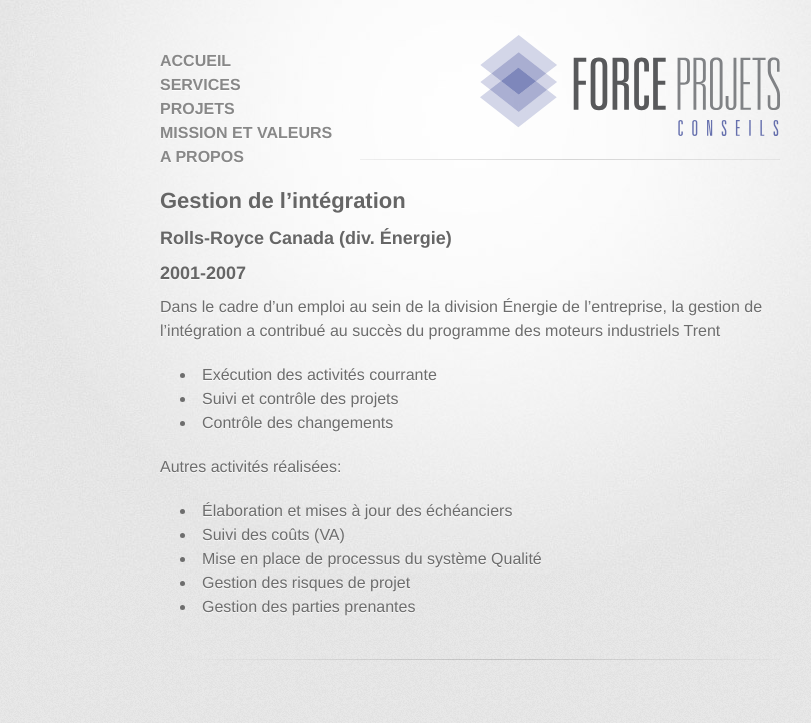
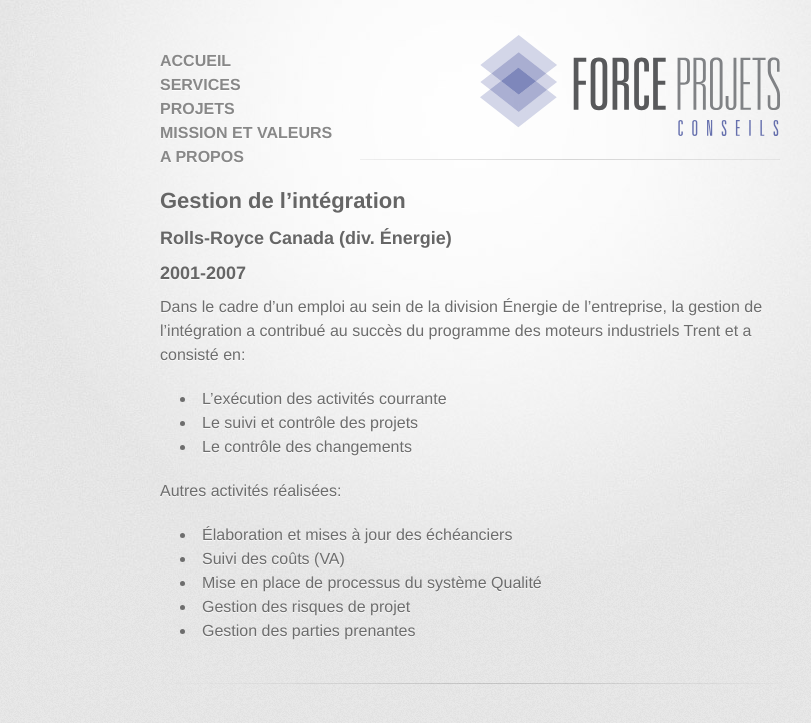
Before and after one commit to forceprojets/forceprojets.github.io, a Jekyll site: the page built from projet2.md, in a window 1280 px wide. Shown: the top 723 px of the page, without its empty margins (170-981 px from the left). Built offline with Jekyll 4.4.1, drawn with Linux system fonts in a browser that asks for light colours; some web fonts are replaced; Markdown is read by kramdown in place of the engine named in the settings.

Commit message:
Updated projet2.md

```diff
--- a/projet2.md
+++ b/projet2.md
@@ -8,10 +8,10 @@
 ### Rolls-Royce Canada (div. Énergie)
 ### 2001-2007
 
-Dans le cadre d'un emploi au sein de la division Énergie de l'entreprise, la gestion de l'intégration a contribué au succès du programme des moteurs industriels Trent
-- Exécution des activités courrante
-- Suivi et contrôle des projets
-- Contrôle des changements
+Dans le cadre d'un emploi au sein de la division Énergie de l'entreprise, la gestion de l'intégration a contribué au succès du programme des moteurs industriels Trent et a consisté en:
+- L'exécution des activités courrante
+- Le suivi et contrôle des projets
+- Le contrôle des changements
 
 Autres activités réalisées:
 - Élaboration et mises à jour des échéanciers
```
